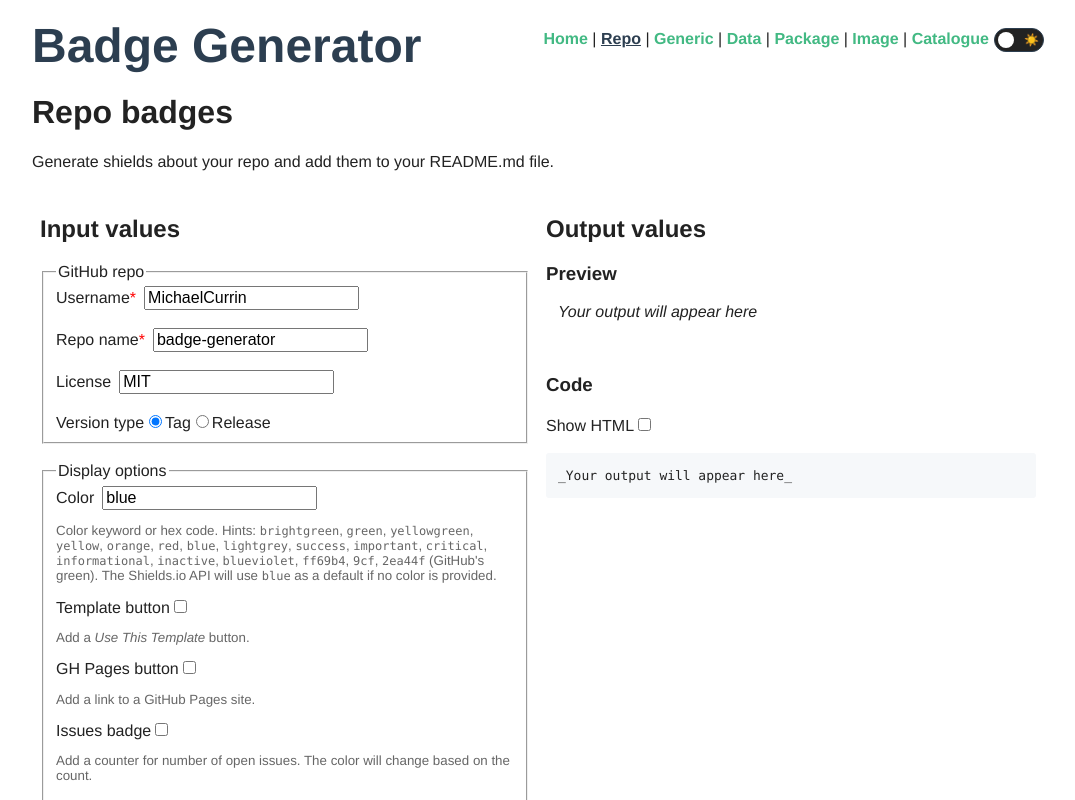
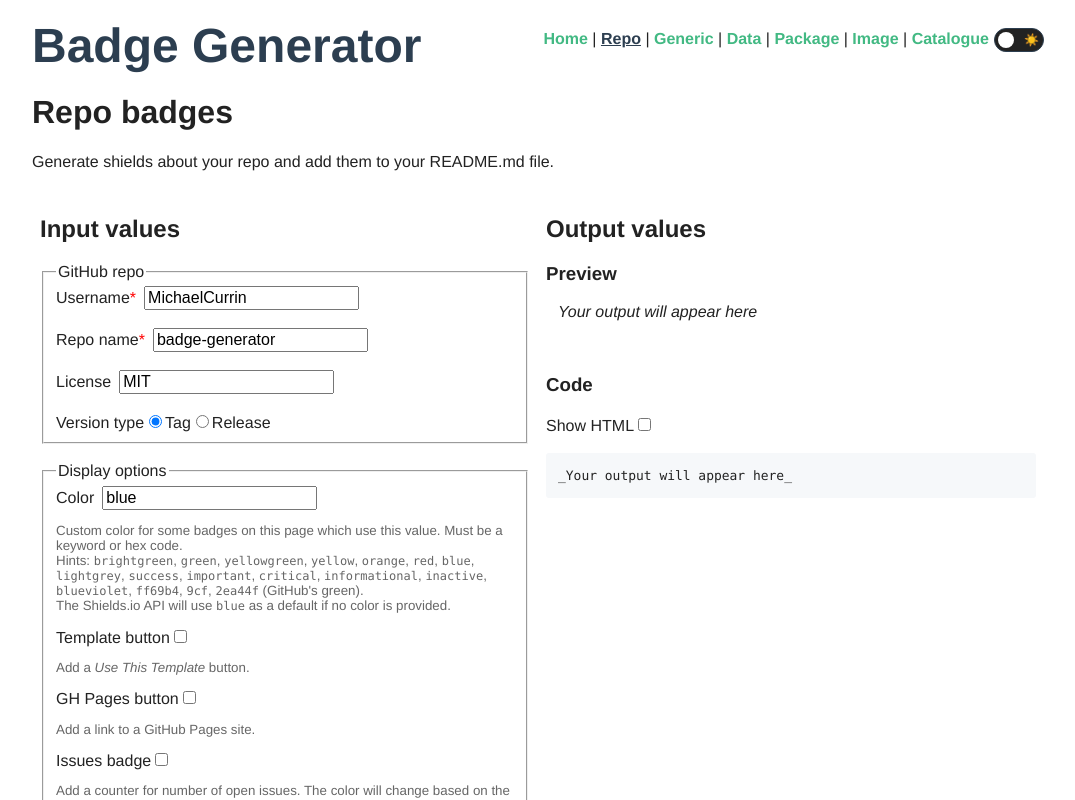
Before and after one commit to MichaelCurrin/badge-generator, a Vue app: page /#/repo in a window 1280 px wide. Shown: the top 800 px of the page, without its empty margins (102-1177 px from the left). Built offline with nearby package versions, Linux system fonts and the light colour scheme; a small style sheet from the web is missing.

Commit message:
update text.ts

```diff
--- a/src/constants/text.ts
+++ b/src/constants/text.ts
@@ -1,7 +1,7 @@
 export const INITIAL_RESULT = "_Your output will appear here_";
 
 export const COLOR_HELP =
-  "Color keyword or hex code. Hints: `brightgreen`, `green`, `yellowgreen`, `yellow`, `orange`, `red`, `blue`, `lightgrey`, `success`, `important`, `critical`, `informational`, `inactive`, `blueviolet`, `ff69b4`, `9cf`, `2ea44f` (GitHub's green). The Shields.io API will use `blue` as a default if no color is provided.";
+  "Custom color for some badges on this page which use this value. Must be a keyword or hex code. <br>Hints: `brightgreen`, `green`, `yellowgreen`, `yellow`, `orange`, `red`, `blue`, `lightgrey`, `success`, `important`, `critical`, `informational`, `inactive`, `blueviolet`, `ff69b4`, `9cf`, `2ea44f` (GitHub's green). <br>The Shields.io API will use `blue` as a default if no color is provided.";
 
 export const LOGO_HELP =
   "Supports values like `dependabot`, `discord` and `npm`. And hundreds of logos from [SimpleIcons](https://simpleicons.org/) such as `python`, `node.js` and `visual-studio-code`";
```
